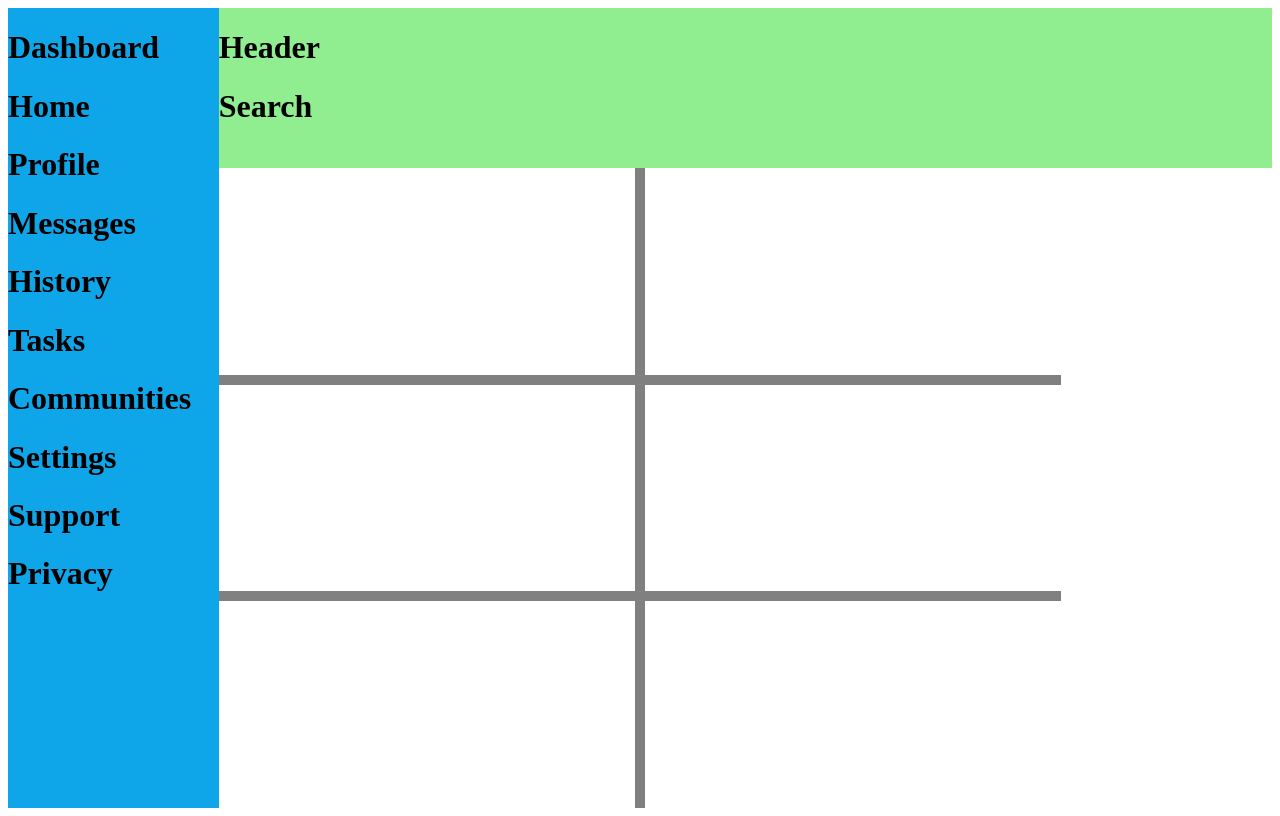
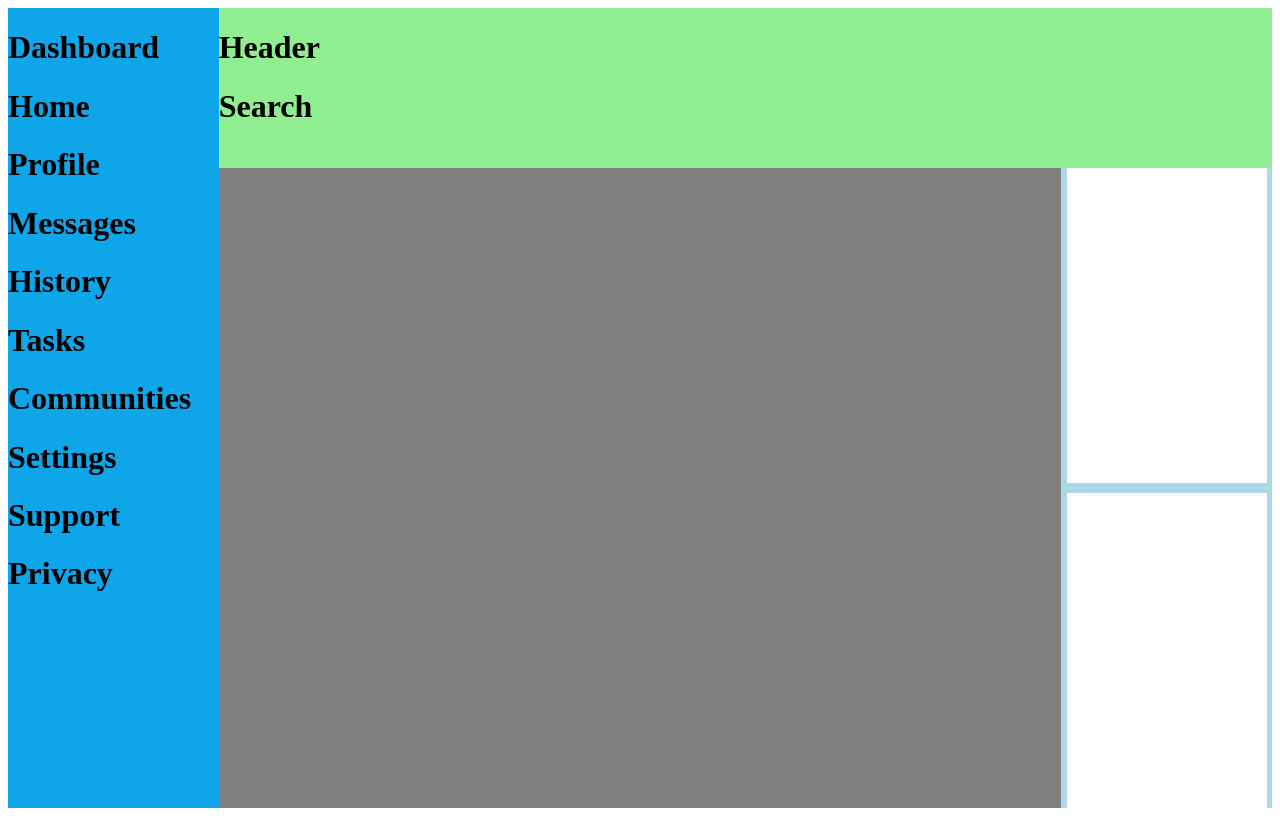
Before and after one commit to leonlunadev/odin-admin-dashboard, a plain HTML site: page index.html in a window 1280 px wide. Drawn offline with Linux system fonts and the light colour scheme.

Commit message:
some changes

```diff
--- a/index.html
+++ b/index.html
@@ -33,12 +33,15 @@
             <div class="cards"></div>
 
         </div>
-        <div class="announcements">
-            <div class="list"></div>
+        <div class="sidebar">
+            <div class="announcements">
+
+            </div>
+            <div class="trending">
+
+            </div>
         </div>
-        <div class="trending">
-            <div class="list"></div>
-        </div>
+
 
 
 
--- a/style.css
+++ b/style.css
@@ -27,31 +27,28 @@
   gap: 10px;
 }
 
-.announcements {
+.sidebar {
   background-color: lightblue;
   grid-column: 3 / 4;
-  grid-row: 2 / 3;
+  grid-row: 2 / 4;
   display: grid;
-  grid-template-columns: 1fr;
-
+  grid-template-rows: 1fr 1fr;
   gap: 10px;
+  justify-items: center;
 }
 
 .trending {
-  background-color: lightgreen;
-  grid-column: 3 / 4;
-  grid-row: 3 / 4;
-  display: grid;
-  grid-template-columns: 1fr;
-  gap: 10px;
+  background-color: white;
+  min-width: 200px;
+  min-height: 300px;
+}
+
+.announcements {
+  background-color: white;
+  min-height: 300px;
+  min-width: 200px;
 }
 
 .cards {
   min-height: 200px;
-  background-color: white;
 }
-
-.list {
-  background-color: white;
-  min-width: 150px;
-}
```
